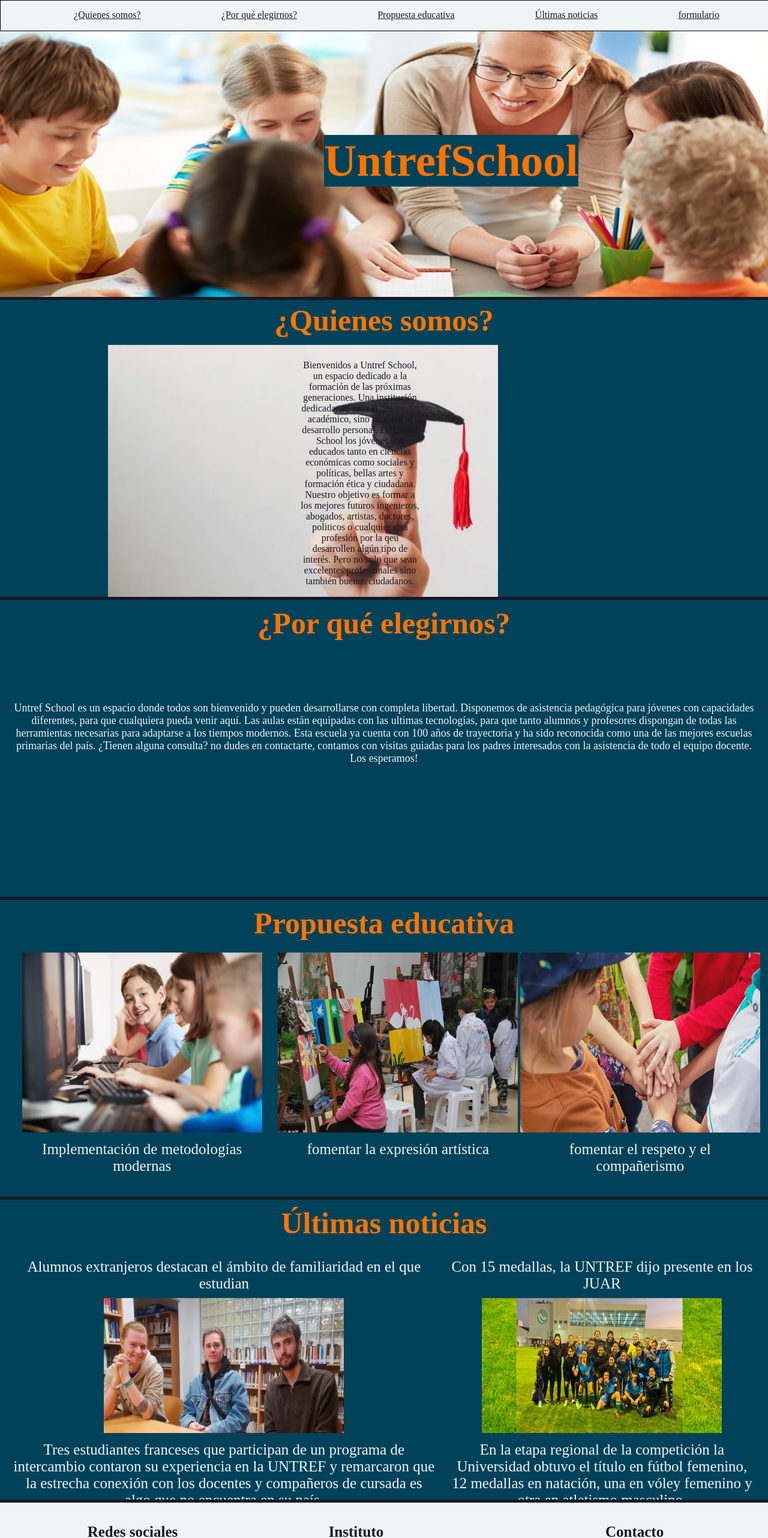
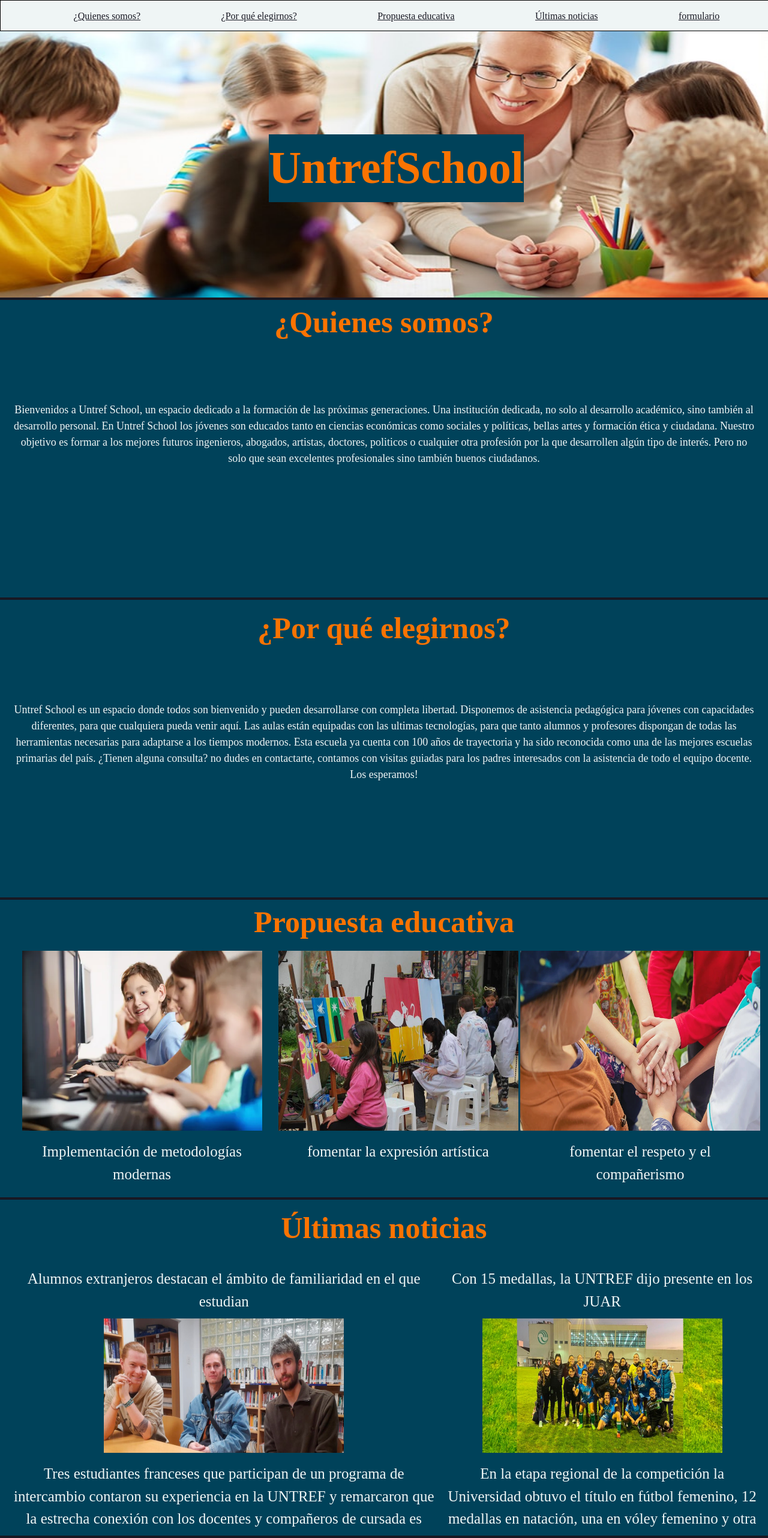
Before and after one commit to FranciscoSagasti/PROYECTO-INTEGRADOR-WEB-UNTREFSCHOOL, a plain HTML site: page index.html in a window 1280 px wide. Shown: the top 2564 px of the page at 60% size. Drawn offline with Linux system fonts and the light colour scheme; a web font is replaced by a local one.

Commit message:
correciones titulo

```diff
--- a/index.html
+++ b/index.html
@@ -28,8 +28,9 @@
 
         <div class="seccion-quienes-somos">
             <h2 id="quienes-somos">¿Quienes somos?</h2>
-            <p>Bienvenidos a Untref School, un espacio dedicado a la formación de las próximas generaciones. Una institución dedicada, no solo al desarrollo académico, sino también al desarrollo personal. En Untref School los jóvenes son educados tanto en ciencias económicas como sociales y políticas, bellas artes y formación ética y ciudadana. Nuestro objetivo es formar a los mejores futuros ingenieros, abogados, artistas, doctores, politicos o cualquier otra profesión por la qeu desarrollen algún tipo de interés. Pero no solo que sean excelentes profesionales sino también buenos ciudadanos. </p>
-            <img src="./imagen-fondo-quienes-somos.jpg" alt="imagen-quienes-somos">
+            <div>
+                <p>Bienvenidos a Untref School, un espacio dedicado a la formación de las próximas generaciones. Una institución dedicada, no solo al desarrollo académico, sino también al desarrollo personal. En Untref School los jóvenes son educados tanto en ciencias económicas como sociales y políticas, bellas artes y formación ética y ciudadana. Nuestro objetivo es formar a los mejores futuros ingenieros, abogados, artistas, doctores, politicos o cualquier otra profesión por la que desarrollen algún tipo de interés. Pero no solo que sean excelentes profesionales sino también buenos ciudadanos. </p>
+            </div>
         </div>
 
         <div class="seccion-porque-elegirnos">
--- a/style.css
+++ b/style.css
@@ -4,9 +4,14 @@
     color: #181823;
 }
 
+body{
+    font-size: 16px;
+    line-height: 1.5;
+}
+
 header{
     border: 1px solid black;
-    height: 50px;
+    height: 3.125rem;
     width: 100%;
     background-color: #eff5f5;
     position: fixed;
@@ -14,7 +19,7 @@
 }
 
 .nav-bar{
-    margin: 15px;
+    margin: 0.9rem;
     text-align: center;
     display: flex;
     justify-content: space-around;
@@ -22,21 +27,21 @@
 }
 
 .seccion-titulo{
-    height: 500px;
+    height: 31.25rem;
     width: 100%;
 }
 
 #foto-titulo{
     width: 100%;
-    height: 500px;
+    height: 31.25rem;
 }
 
 h1{
     position: absolute;
     z-index: 10;
-    left: 540px;
-    top: 225px;
-    font-size: 75px;
+    left: 35%;
+    top: 14rem;
+    font-size: 4.7rem;
     color: #fc7300;
     background-color: #00425a;
 }
@@ -44,125 +49,119 @@
 
 
 .seccion-quienes-somos{
-    height: 500px;
+    height: 31.25rem;
     width: 100%;
     text-align: center;
     position: relative;
     background-color: #00425a;
-    outline: 5px solid #181823;
+    outline: 0.3rem solid #181823;
 }
 
 #quienes-somos{
-    font-size: 50px;
-    padding: 5px;
+    font-size: 3.125rem;
+    padding: 0,6rem;
     color: #fc7300;
 }
 
-.seccion-quienes-somos p{
-    position: absolute;
-    height: 50px;
-    width: 200px;
-    position: absolute;
-    left: 500px;
-    bottom: 350px;
-    z-index: 10;
+.seccion-quienes-somos div{
+    display: flex;
+    justify-content: center;
 }
 
-.seccion-quienes-somos img{
+.seccion-quienes-somos p{
+    font-size: large;
+    padding: 1.25rem;
+    color: #eff5f5;
     position: absolute;
-    height: 425px;
-    width: 650px;
-    top: 75px;
-    right: 450px;
-
+    top: 9.4rem;
 }
 
 .seccion-porque-elegirnos{
-    height: 500px;
+    height: 31.25rem;
     width: 100%;
     text-align: center;
     position: relative;
     background-color: #00425a;
-    outline: 5px solid #181823;
+    outline: 0.3rem solid #181823;
 }
 
 #porque-elegirnos{
-    font-size: 50px;
-    padding: 10px;
+    font-size: 3.125rem;
+    padding: 0.6rem;
     color: #fc7300;
 }
 
 .seccion-porque-elegirnos p{
     font-size: large;
-    padding: 20px;
+    padding: 1.25rem;
     color: #eff5f5;
     position: absolute;
-    top: 150px;
+    top: 9.4rem;
 }
 
 .seccion-propuesta-educativa{
-    height: 500px;
+    height: 31.25rem;
     width: 100%;
     text-align: center;
     position: relative;
     background-color: #00425a;
-    outline: 5px solid #181823;
+    outline: 0.3rem solid #181823;
 }
 
 #propuesta-educativa{
-    font-size: 50px;
-    padding: 10px;
+    font-size: 3.125rem;
+    padding: 0.6;
     color: #fc7300;
 }
 
 .propuestas{
     display: flex;
     justify-content: space-around;
-    padding: 10px;
+    padding: 0.6rem;
 }
 
 .seccion-propuesta-educativa img{
-    height: 300px;
-    width: 400px;
+    height: 18.75rem;
+    width: 25rem;
 }
 
 .seccion-propuesta-educativa p{
-    font-size: 25px;
-    padding: 10px;
+    font-size: 1.56rem;
+    padding: 0.6rem;
     color: #eff5f5;
 }
 
 
 .seccion-ultimas-noticias{
-    height: 500px;
+    height: 35rem;
     width: 100%;
     text-align: center;
     position: relative;
     background-color: #00425a;
-    outline: 5px solid #181823;
+    outline: 0.3rem solid #181823;
 }
 
 #ultimas-noticias{
-    font-size: 50px;
-    padding: 10px;
+    font-size: 3.125rem;
+    padding: 0.6rem;
     color: #fc7300;
 }
 
 .seccion-ultimas-noticias p{
-    font-size: 25px;
-    padding: 10px;
+    font-size: 1.56rem;
+    padding: 0.6rem;
     color: #eff5f5;
 }
 
 .seccion-ultimas-noticias img{
-    height: 225px;
-    width: 400px;
+    height: 14rem;
+    width: 25rem;
 }
 
 .noticias{
     display: flex;
     justify-content: space-around;
-    padding: 10px;
+    padding: 0.6rem;
 }
 
 
@@ -173,22 +172,22 @@
 footer nav{
     display: flex;
     justify-content: space-around;
-    padding: 20px;
+    padding: 1.25rem;
 }
 
 footer nav h3{
-    font-size: 25px;
-    padding: 20px;
+    font-size: 1.56rem;
+    padding: 1.25rem;
 }
 
 footer iframe{
-    height: 150px;
-    width: 250px;
+    height: 9.4rem;
+    width: 15.6rem;
 }
 
 footer nav img{
-    height: 50px;
-    width: 50px;
+    height: 3.125rem;
+    width: 3.125rem;
 }
 
 footer nav ul{
```
